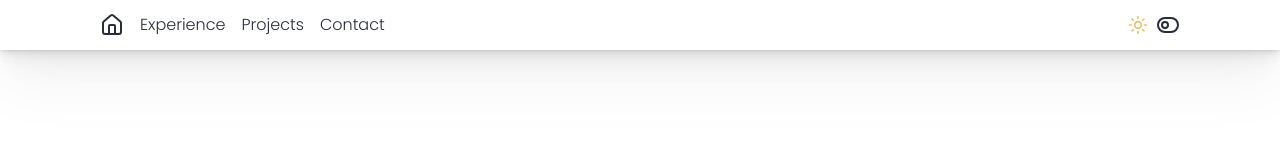
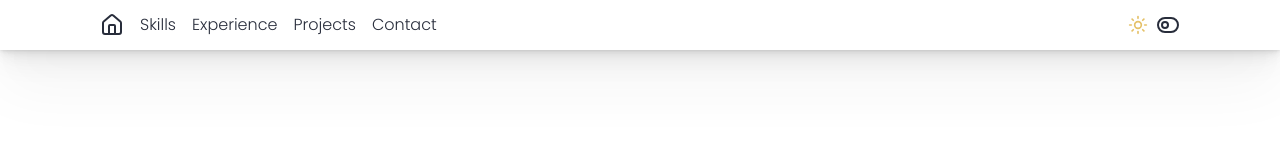
Before and after one commit to ge-krebs/gemma-portfolio, a React (Vite) app: page / in a window 1280 px wide. Shown: the top 160 px of the page. Built offline with nearby package versions, Linux system fonts and the light colour scheme.

Commit message:
add smooth scroll between components

```diff
--- a/src/App.tsx
+++ b/src/App.tsx
@@ -3,15 +3,30 @@ import Landing from './components/Landing.tsx'
 import Nav from './components/Nav.tsx'
 import Experience from './components/Experience.tsx'
 import Skills from './components/Skills.tsx'
+import { useRef } from 'react'
 
 function App() {
+  const homeRef = useRef(null)
+  const skillsRef = useRef(null)
+  const experienceRef = useRef(null)
+
+  const scrollTo = (elementRef) => {
+    elementRef.current?.scrollIntoView({
+      behavior: 'smooth',
+      block: 'start'
+    })
+  }
 
   return (
     <>
-    <Nav />
-    <Landing />
-    <Skills />
-    <Experience />
+    <Nav
+      onHomeClick={() => scrollTo(homeRef)}
+      onSkillsClick={() => scrollTo(skillsRef)}
+      onExperienceClick={() => scrollTo(experienceRef)}
+    />
+    <Landing reference={homeRef} onSkillsClick={() => scrollTo(skillsRef)} />
+    <Skills reference={skillsRef} onExperienceClick={() => scrollTo(experienceRef)}/>
+    <Experience reference={experienceRef} />
     </>
   )
 }
--- a/src/components/Experience.tsx
+++ b/src/components/Experience.tsx
@@ -1,21 +1,17 @@
 import text from '../data/text.json'
 import { ArrowDown } from 'lucide-react'
 
-function Experience () {
-
-  function nextPage () {
-    console.log('clicked')
-  }
+function Experience ({reference}) {
   return (
   <>
-  <div className="w-dvw h-dvh md:p-15 pt-10">
+  <div ref={reference} className="w-dvw h-dvh md:p-15 pt-10">
     <h2 className="p-5 font-poppins font-bold text-3xl">
       {text.experience.title}
     </h2>
     {/* update URL */}
     {/* <p className="text-center text-xs">{text.experience.seeMore}<a href="#" target="_blank" className="pointer underline underline-offset-1 text-pale-blue">{text.experience.linkText}</a></p> */}
     <div className="w-full flex justify-center md:pt-1">
-        <button onClick={nextPage}><ArrowDown /></button>
+        <button><ArrowDown /></button>
     </div>
   </div>
   </>
--- a/src/components/Landing.tsx
+++ b/src/components/Landing.tsx
@@ -9,13 +9,10 @@ import { Typewriter } from 'react-simple-typewriter'
 //     })
 // }
 
-function Landing () {
-  function nextPage () {
-    console.log('clicked')
-  }
+function Landing ({ reference, onSkillsClick }) {
 return (
     <>
-    <div id="landing" className="p-5 md:p-20 h-screen">
+    <div id="landing" ref={reference} className="p-5 md:p-20 h-screen">
       <div className="flex flex-col md:flex-row h-full">
         <div className="md:w-2/5 h-1/2 md:h-full flex items-center justify-center">
           <img className="w-full h-full object-contain" src="memoji-laptop.png" />
@@ -37,7 +34,7 @@ return (
         </div>
       </div>
       <div className="w-full flex justify-center md:pt-1">
-        <button onClick={nextPage}><ArrowDown /></button>
+        <button onClick={onSkillsClick}><ArrowDown /></button>
       </div>
     </div>
     </>
--- a/src/components/Nav.tsx
+++ b/src/components/Nav.tsx
@@ -3,9 +3,25 @@ import text from '../data/text.json'
 import DarkToggle from './parts/DarkToggle'
 import { House, Menu, X } from 'lucide-react'
 
-function Nav () {
+function Nav ({ onHomeClick, onSkillsClick, onExperienceClick}) {
   const [isOpen, setMenu] = useState(false)
   function toggleMenu () { setMenu(!isOpen) }
+
+  function scrollToSection (section) {
+    const sec = section.toLowerCase()
+    console.log('scroll to', sec)
+    switch (sec) {
+      case "skills":
+        onSkillsClick()
+        break;
+      case "home":
+        onHomeClick()
+        break;
+      case "experience":
+        onExperienceClick()
+        break
+    }
+  }
 
   return (
     <>
@@ -16,18 +32,16 @@ function Nav () {
           <button onClick={toggleMenu} className="md:hidden pointer">{isOpen ? <X /> : <Menu />}</button>
           <div className="hidden md:block">
             <ul className="flex gap-4 items-center h-full font-poppins font-light">
-              <House />
+              <House onClick={() => scrollToSection('home')}/>
               {text.nav.links.map((item, index) => (
-                  <a href="#" key={index}>{item}</a>
+                  <a key={index} onClick={() => scrollToSection(item)}>{item}</a>
               ))}
             </ul>
           </div>
         </div>
         {/* dark/light mode switcher */}
-        {/* update colour */}
         <div className="flex gap-2 basis-1/2 justify-end">
             <DarkToggle />
-            {/* <img className="w-10" src="memoji-laptop.png" /> */}
         </div>
       </div>
     </div>
--- a/src/components/Skills.tsx
+++ b/src/components/Skills.tsx
@@ -1,13 +1,10 @@
 import text from '../data/text.json'
 import { ArrowDown } from "lucide-react"
 
-function Skills () {
-  function nextPage () {
-    // hello
-  }
+function Skills ({ reference, onExperienceClick }) {
   return (
     <>
-    <div className="w-dvw md:p-15 pt-10">
+    <div ref={reference} className="w-dvw md:p-15 pt-10">
       <h2 className="flex justify-center pb-5 font-poppins font-bold text-3xl text-center">
         {text.skills.title}
       </h2>
@@ -24,7 +21,7 @@ function Skills () {
           </div>
         ))}
       <div className="w-full flex justify-center pt-4">
-          <button onClick={nextPage}><ArrowDown /></button>
+          <button onClick={onExperienceClick}><ArrowDown /></button>
       </div>
     </div>
     </>
--- a/src/components/parts/DarkToggle.tsx
+++ b/src/components/parts/DarkToggle.tsx
@@ -24,7 +24,6 @@ function DarkToggle () {
       }
     }, [darkMode]);
 
-  console.log(darkMode)
   function toggleSwitch() {
     setDarkMode(darkMode == 'light' ? 'dark' : 'light')
   }
--- a/src/data/text.json
+++ b/src/data/text.json
@@ -6,7 +6,7 @@
         "subBody": "I enjoy building practical, reliable solutions and have a strong understanding of both technical and customer perspectives."
     },
     "nav": {
-        "links": ["Experience", "Projects", "Contact"]
+        "links": ["Skills", "Experience", "Projects", "Contact"]
     },
     "skills": {
         "title": "Skills",
```
